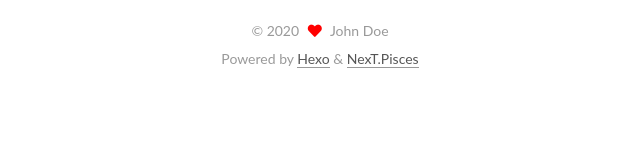
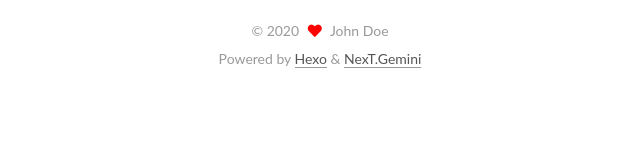
Before and after one commit to Mr-several/Mabota.github.io, a plain HTML site: page archives/index.html in a window 1280 px wide. Shown: the part 628-794 px from the top of the page, 320-960 px from the left. Drawn offline with Linux system fonts and the light colour scheme.

Commit message:
Site updated: 2020-06-24 11:14:50

```diff
--- a/archives/index.html
+++ b/archives/index.html
@@ -17,7 +17,7 @@
 
 <script id="hexo-configurations">
     var NexT = window.NexT || {};
-    var CONFIG = {"hostname":"yoursite.com","root":"/","scheme":"Pisces","version":"7.8.0","exturl":false,"sidebar":{"position":"left","display":"post","padding":18,"offset":12,"onmobile":false},"copycode":{"enable":false,"show_result":false,"style":null},"back2top":{"enable":true,"sidebar":false,"scrollpercent":false},"bookmark":{"enable":false,"color":"#222","save":"auto"},"fancybox":false,"mediumzoom":false,"lazyload":false,"pangu":false,"comments":{"style":"tabs","active":null,"storage":true,"lazyload":false,"nav":null},"algolia":{"hits":{"per_page":10},"labels":{"input_placeholder":"Search for Posts","hits_empty":"We didn't find any results for the search: ${query}","hits_stats":"${hits} results found in ${time} ms"}},"localsearch":{"enable":false,"trigger":"auto","top_n_per_article":1,"unescape":false,"preload":false},"motion":{"enable":true,"async":false,"transition":{"post_block":"fadeIn","post_header":"slideDownIn","post_body":"slideDownIn","coll_header":"slideLeftIn","sidebar":"slideUpIn"}}};
+    var CONFIG = {"hostname":"yoursite.com","root":"/","scheme":"Gemini","version":"7.8.0","exturl":false,"sidebar":{"position":"left","display":"post","padding":18,"offset":12,"onmobile":false},"copycode":{"enable":false,"show_result":false,"style":null},"back2top":{"enable":true,"sidebar":false,"scrollpercent":false},"bookmark":{"enable":false,"color":"#222","save":"auto"},"fancybox":false,"mediumzoom":false,"lazyload":false,"pangu":false,"comments":{"style":"tabs","active":null,"storage":true,"lazyload":false,"nav":null},"algolia":{"hits":{"per_page":10},"labels":{"input_placeholder":"Search for Posts","hits_empty":"We didn't find any results for the search: ${query}","hits_stats":"${hits} results found in ${time} ms"}},"localsearch":{"enable":false,"trigger":"auto","top_n_per_article":1,"unescape":false,"preload":false},"motion":{"enable":true,"async":false,"transition":{"post_block":"fadeIn","post_header":"slideDownIn","post_body":"slideDownIn","coll_header":"slideLeftIn","sidebar":"slideUpIn"}}};
   </script>
 
   <meta property="og:type" content="website">
@@ -282,7 +282,7 @@
   </span>
   <span class="author" itemprop="copyrightHolder">John Doe</span>
 </div>
-  <div class="powered-by">Powered by <a href="https://hexo.io/" class="theme-link" rel="noopener" target="_blank">Hexo</a> & <a href="https://pisces.theme-next.org/" class="theme-link" rel="noopener" target="_blank">NexT.Pisces</a>
+  <div class="powered-by">Powered by <a href="https://hexo.io/" class="theme-link" rel="noopener" target="_blank">Hexo</a> & <a href="https://theme-next.org/" class="theme-link" rel="noopener" target="_blank">NexT.Gemini</a>
   </div>
 
 
```
Also changed, not shown: 2020/06/23/hello-world/index.html (+2 -2 lines), archives/2020/06/index.html (+2 -2 lines), archives/2020/index.html (+2 -2 lines), index.html (+2 -2 lines).
